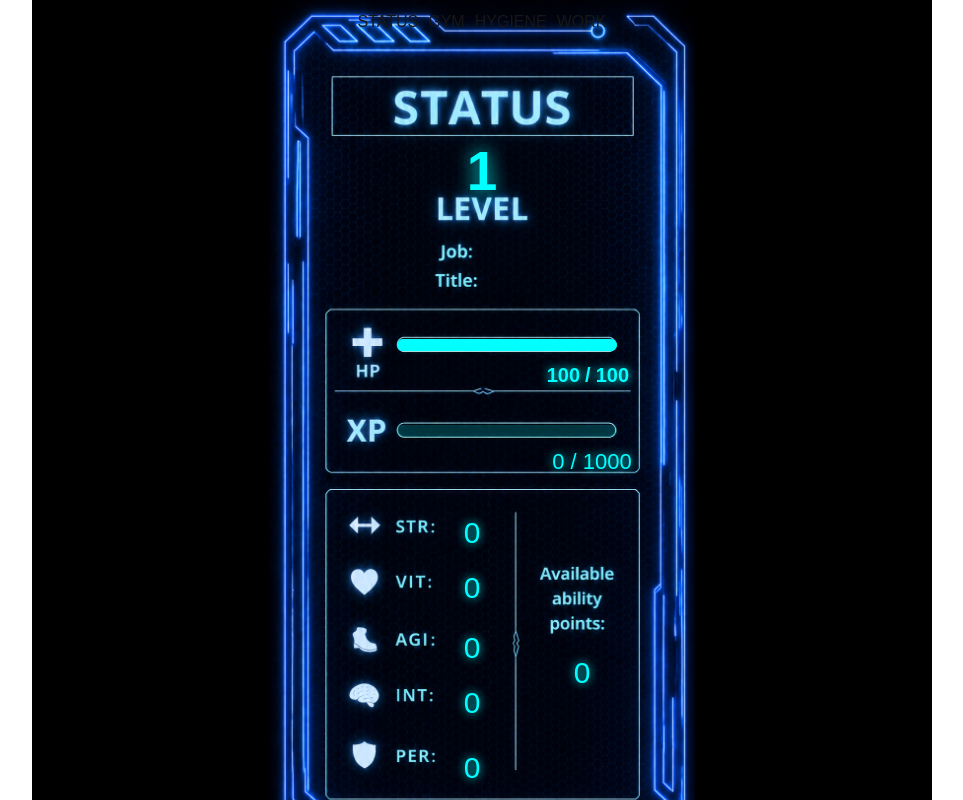
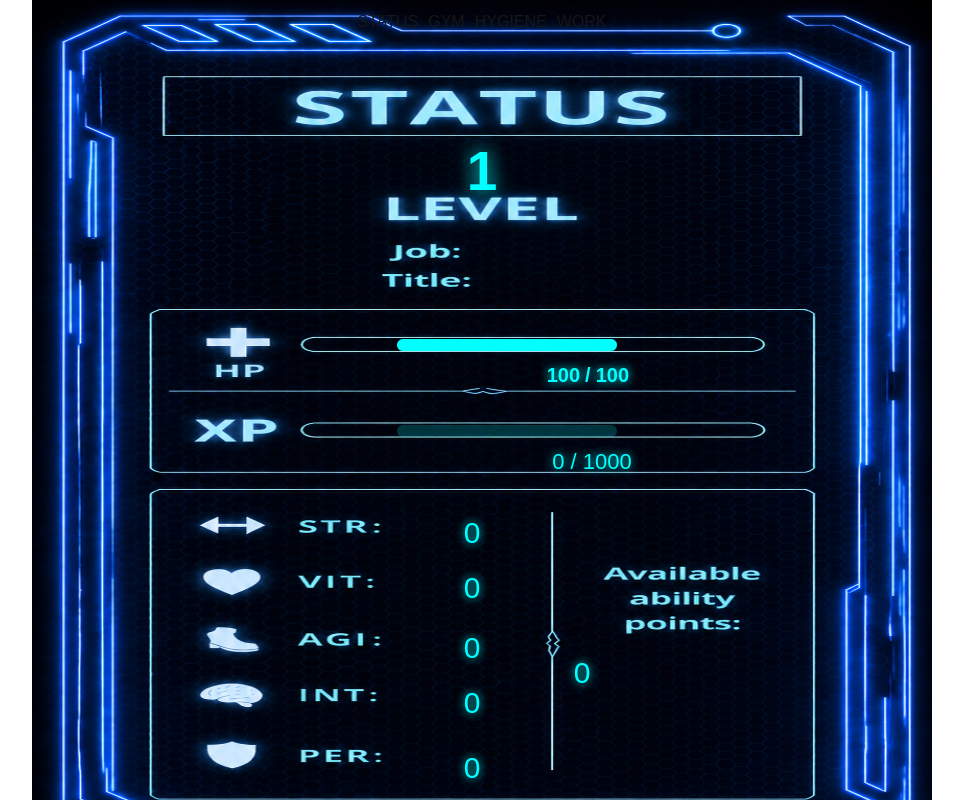
Before and after one commit to lukapavlovic369/life-rpg, a Next.js app: page / in a window 1280 px wide. Shown: the whole page, without its empty margins (158-1121 px from the left). Built offline with nearby package versions, Linux system fonts and the light colour scheme.

Commit message:
fix background scale

```diff
--- a/app/page.tsx
+++ b/app/page.tsx
@@ -264,7 +264,7 @@ height: "auto",
 aspectRatio: "9 / 9",
 
 backgroundImage: `url(${getBackground()})`,
-backgroundSize: "contain",
+backgroundSize: "100% 100%",
 backgroundRepeat: "no-repeat",
 backgroundPosition: "center",
 backgroundColor: "black",
```
